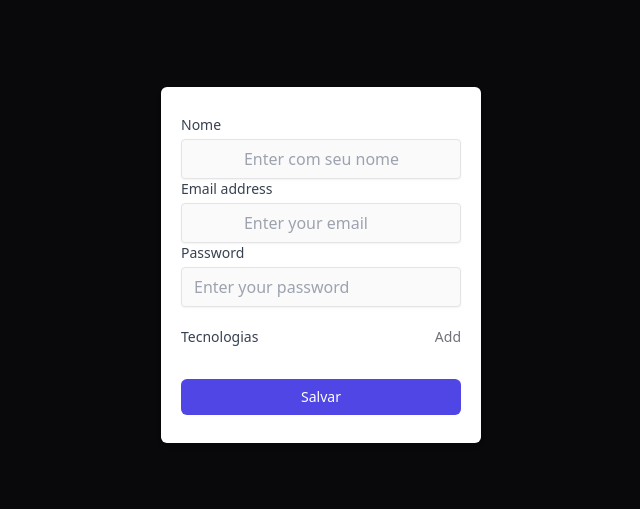
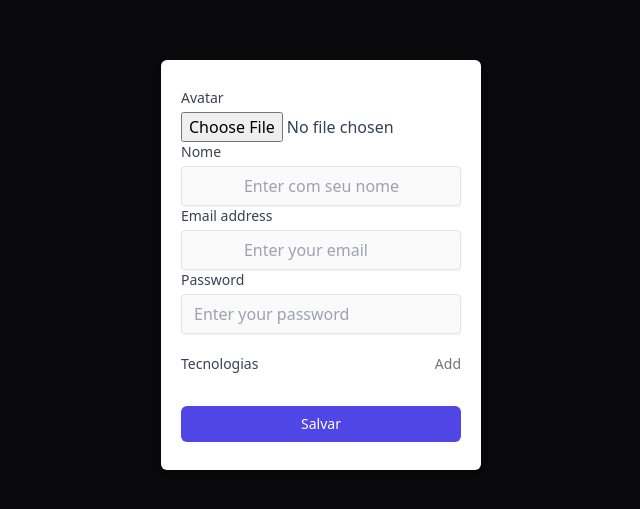
Before and after one commit to diogomfc/Next13-Forms-Avancados, a Next.js app: page /Forms in a window 1280 px wide. Shown: the part 127-636 px from the top of the page, without its empty margins (319-959 px from the left). Built offline with nearby package versions, Linux system fonts and the light colour scheme.

Commit message:
Composition components

```diff
--- a/package.json
+++ b/package.json
@@ -10,11 +10,13 @@
   },
   "dependencies": {
     "@hookform/resolvers": "^3.0.1",
+    "@supabase/supabase-js": "^2.16.0",
     "@types/node": "18.15.11",
     "@types/react": "18.0.33",
     "@types/react-dom": "18.0.11",
     "eslint": "^8.37.0",
     "eslint-config-next": "13.2.4",
+    "lucide-react": "^0.137.0",
     "next": "13.2.4",
     "react": "18.2.0",
     "react-dom": "18.2.0",
--- /dev/null
+++ b/src/app/Forms/components/ErrorMessage.tsx
@@ -0,0 +1,36 @@
+import { useFormContext } from 'react-hook-form';
+
+interface ErrorMessageProps {
+  field: string;
+}
+
+function get(obj: Record<any, any>, path: string) {
+  const travel = (regexp: RegExp) =>
+    String.prototype.split
+      .call(path, regexp)
+      .filter(Boolean)
+      .reduce(
+        (res, key) => (res !== null && res !== undefined ? res[key] : res),
+        obj
+      );
+  const result = travel(/[,[\]]+?/) || travel(/[,[\].]+?/);
+  return result === undefined || result === obj ? undefined : result;
+}
+
+export const ErrorMessage = ({ field }: ErrorMessageProps) => {
+  const {
+    formState: { errors },
+  } = useFormContext();
+
+  const fieldError = get(errors, field);
+
+  if (!fieldError) {
+    return null;
+  }
+
+  return (
+    <span className="text-red-500 text-xs mt-1">
+      {fieldError.message?.toString()}
+    </span>
+  );
+};
--- /dev/null
+++ b/src/app/Forms/components/Field.tsx
@@ -0,0 +1,5 @@
+type FieldProps = React.HTMLAttributes<HTMLDivElement>;
+
+export function Field({ ...rest }: FieldProps) {
+  return <div className="flex flex-col gap-1" {...rest} />;
+}
--- /dev/null
+++ b/src/app/Forms/components/Input.tsx
@@ -0,0 +1,21 @@
+import { useFormContext } from 'react-hook-form';
+
+interface InputProps extends React.InputHTMLAttributes<HTMLInputElement> {
+  name: string;
+}
+
+export function Input({ name, ...rest }: InputProps) {
+  const { register } = useFormContext();
+
+  return (
+    <div className="flex flex-col gap-1">
+      <input
+        className="text-slate-700"
+        id={name}
+        name={name}
+        {...register(name)}
+        {...rest}
+      />
+    </div>
+  );
+}
--- /dev/null
+++ b/src/app/Forms/components/Label.tsx
@@ -0,0 +1,5 @@
+type LabelProps = React.LabelHTMLAttributes<HTMLLabelElement>;
+
+export function Label({ ...rest }: LabelProps) {
+  return <label className="text-slate-700" {...rest} />;
+}
--- /dev/null
+++ b/src/app/Forms/components/index.tsx
@@ -0,0 +1,11 @@
+import { ErrorMessage } from './ErrorMessage';
+import { Field } from './Field';
+import { Input } from './Input';
+import { Label } from './Label';
+
+export const Forms = {
+  ErrorMessage,
+  Field,
+  Input,
+  Label,
+};
--- a/src/app/Forms/page.tsx
+++ b/src/app/Forms/page.tsx
@@ -1,10 +1,14 @@
 'use client';
 
 import { useState } from 'react';
-import { useForm, useFieldArray } from 'react-hook-form';
+import { useForm, FormProvider, useFieldArray } from 'react-hook-form';
 
 import { zodResolver } from '@hookform/resolvers/zod';
+import { PlusCircle, XCircle } from 'lucide-react';
 import { z } from 'zod';
+
+import { supabase } from '../../lib/supabase';
+import { Forms } from './components';
 
 import '../../styles/global.css';
 
@@ -14,18 +18,26 @@ import '../../styles/global.css';
 
 /**
  * TO-DO
- * [] Validação / transformação
- * [] Field Arrays
- * [] Upload de arquivos
+ * [x] Validação / transformação
+ * [x] Field Arrays
+ * [x] Upload de arquivos
  * [] Composition pattern
  */
 
-// type FormValues = {
-//   email: string;
-//   password: string;
-// };
+const MAX_FILE_SIZE = 5 * 1024 * 1024; // 5mb
+const ACCEPTED_IMAGE_TYPES = [
+  'image/jpeg',
+  'image/jpg',
+  'image/png',
+  'image/webp',
+];
 
 const createUserSchema = z.object({
+  avatar: z
+    .instanceof(FileList)
+    .refine((files) => files.length > 0, 'Avatar é obrigatório')
+    .refine((files) => files[0].size < 1000000, 'Tamanho máximo de 1MB')
+    .transform((files) => files[0]),
   name: z
     .string()
     .nonempty('Nome obrigatório')
@@ -54,7 +66,7 @@ const createUserSchema = z.object({
 
 type CreateUserFormData = z.infer<typeof createUserSchema>;
 
-export default function Forms() {
+export default function App() {
   const [output, setOutput] = useState<CreateUserFormData>();
 
   const {
@@ -71,9 +83,15 @@ export default function Forms() {
     name: 'techs',
   });
 
-  function createUserForm(data: CreateUserFormData) {
+  async function createUserForm(data: CreateUserFormData) {
+    await supabase.storage
+      .from('forms-react')
+      .upload(data.avatar.name, data.avatar, {
+        cacheControl: '3600',
+        upsert: false,
+      });
     setOutput(data as CreateUserFormData);
-    console.log(output);
+    console.log(data.avatar);
   }
 
   function addNewTech() {
@@ -87,6 +105,27 @@ export default function Forms() {
         className="w-full max-w-xs bg-white rounded-md shadow-md overflow-hidden gap-4"
       >
         <div className="px-5 py-7">
+          <div className="flex flex-col gap-1">
+            <label
+              htmlFor="avatar"
+              className="text-sm font-medium text-gray-700"
+            >
+              Avatar
+            </label>
+            <input
+              id="avatar"
+              type="file"
+              accept="image/*"
+              name="avatar"
+              {...register('avatar')}
+              className=" text-slate-700"
+            />
+            {errors.avatar && (
+              <span className="text-red-500 text-xs">
+                {errors.avatar.message}
+              </span>
+            )}
+          </div>
           <div className="flex flex-col gap-1">
             <label htmlFor="name" className="text-sm font-medium text-gray-700">
               Nome
--- /dev/null
+++ b/src/lib/supabase.ts
@@ -0,0 +1,6 @@
+import { createClient } from '@supabase/supabase-js';
+
+const supabaseUrl = process.env.NEXT_PUBLIC_SUPABASE_URL;
+const supabaseKey = process.env.NEXT_PUBLIC_SUPABASE_KEY;
+
+export const supabase = createClient(supabaseUrl, supabaseKey);
```
Also changed, not shown: 2 other files (tests, documents, lock files or other folders).
